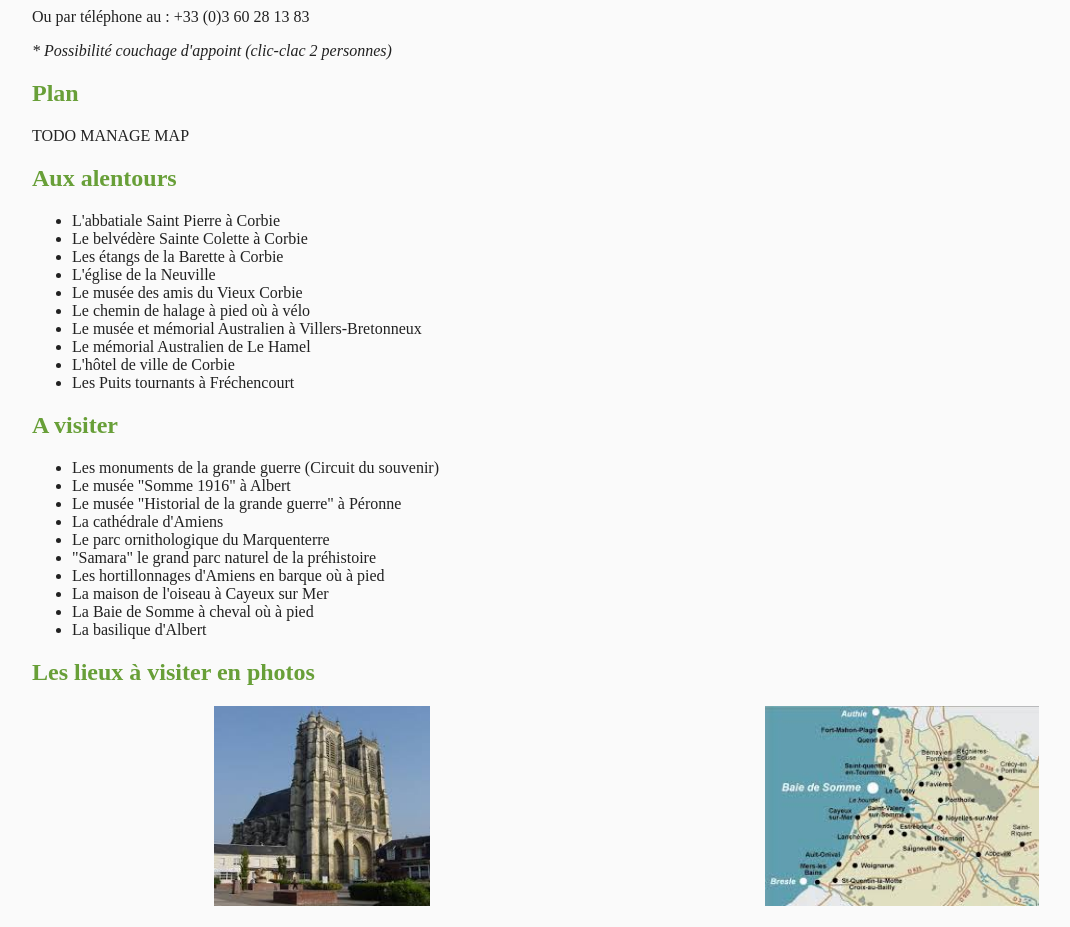
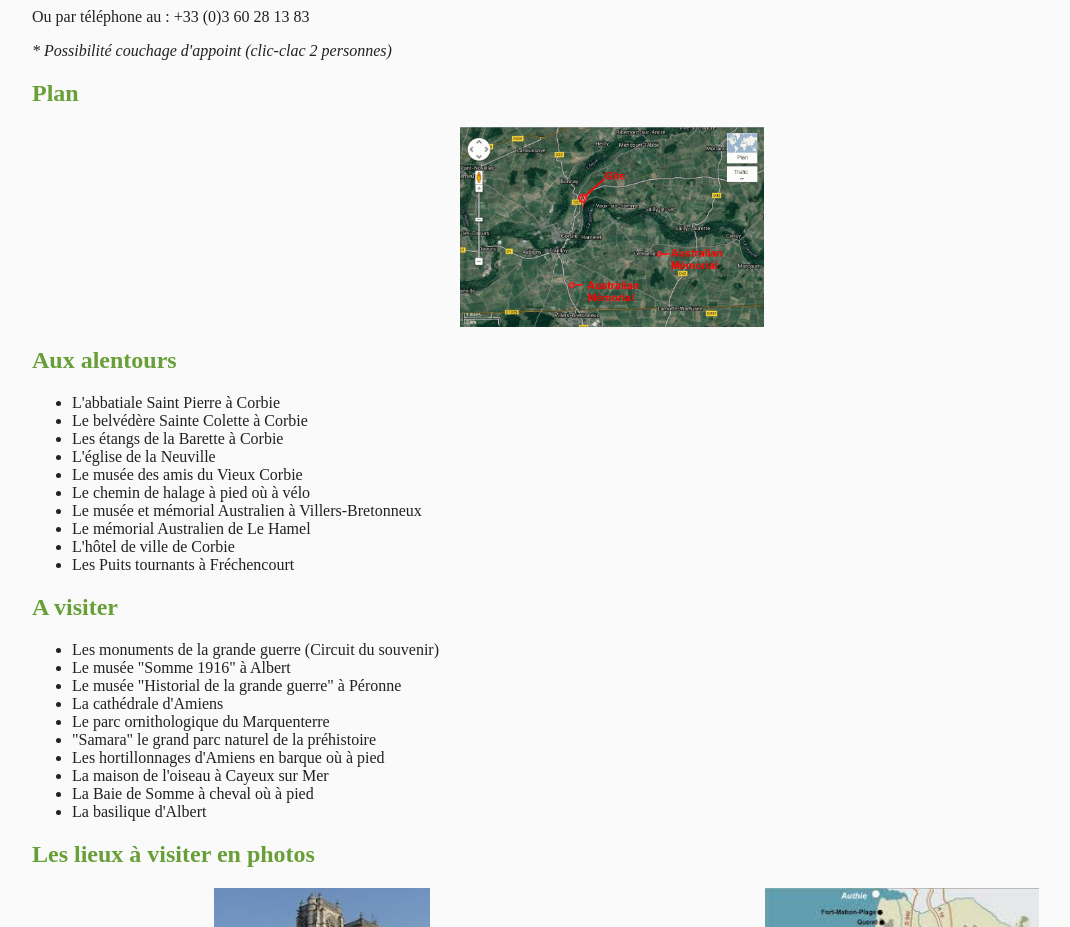
Before and after one commit to ThomasFerro/GiteLesEtangsDeLaBarette, a Vue app: page / in a window 1280 px wide. Shown: the part 860-1787 px from the top of the page, without its empty margins (28-1098 px from the left). Built offline with nearby package versions, Linux system fonts and the light colour scheme.

Commit message:
Map V1 (image)

```diff
--- a/src/components/MapContent.vue
+++ b/src/components/MapContent.vue
@@ -1,7 +1,8 @@
 <template>
-  <div>
-    TODO MANAGE MAP
-  </div>
+  <!-- TODO: REPLACE WITH GOOGLE API -->
+  <a :href="mapLink" target="_BLANK">
+    <img :src="pictureSource" alt="Carte"></img>
+  </a>
 </template>
 
 <script>
@@ -15,5 +16,31 @@ export default {
       },
     },
   },
+  computed: {
+    mapLink() {
+      return this.content && this.content.link;
+    },
+    pictureSource() {
+      let imageSource = '';
+      if (this.content && this.content.src) {
+        try {
+          imageSource = require(`../assets/${this.content.src}`);
+        } catch (e) { } // eslint-disable-line no-empty
+      }
+      return imageSource;
+    },
+  },
 };
 </script>
+
+<style lang="scss" scoped>
+a {
+  height: 200px;
+  display: flex;
+  justify-content: center;
+
+  img {
+    height: 100%;
+  }
+}
+</style>
--- a/static/content.json
+++ b/static/content.json
@@ -89,7 +89,10 @@
   }, {
     "title": "Plan",
     "type": "map",
-    "content": {}
+    "content": {
+      "src": "map.png",
+      "link": "https://www.google.fr/maps/place/15+Route+de+Vaux,+80800+Corbie"
+    }
   }, {
     "title": "Aux alentours",
     "type": "list",
```
Also changed, not shown: src/assets/map.png (added), 1 other file (tests, documents, lock files or other folders).
